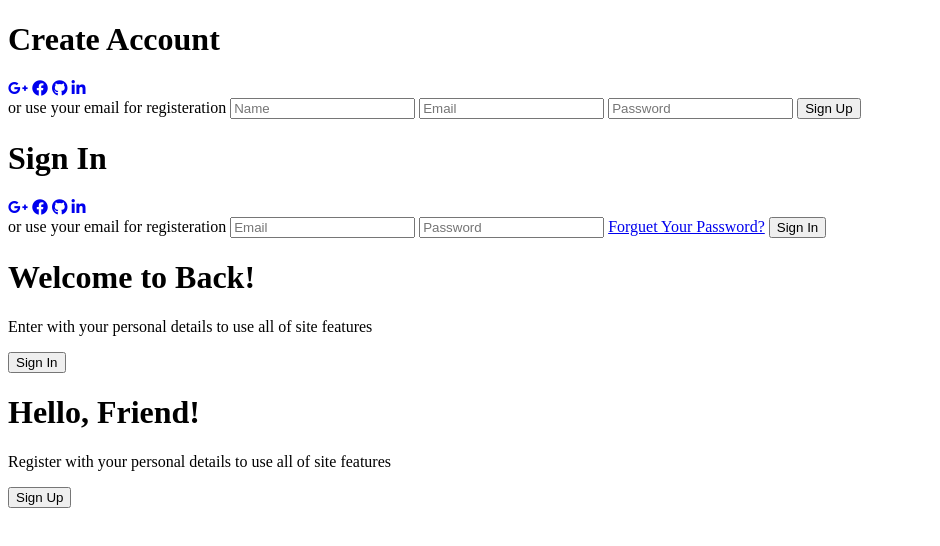
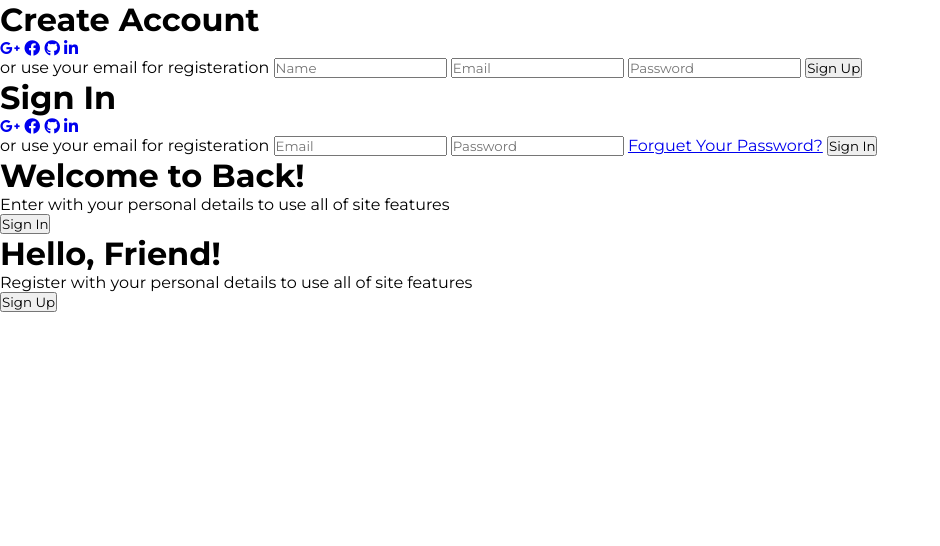
Before and after one commit to davidmatiass/tela-login-morden, a plain HTML site: page index.html in a window 1280 px wide. Shown: the whole page, without its empty margins (0-940 px from the left). Drawn offline with Linux system fonts and the light colour scheme; a script that the page names is missing.

Commit message:
Começando o CSS

```diff
--- a/estilos/style.css
+++ b/estilos/style.css
@@ -1,3 +1,21 @@
 @charset "UTF-8";
 
-*
+
+
+.montserrat {
+  font-family: "Montserrat", sans-serif;
+  font-optical-sizing: auto;
+  font-weight: <weight>;
+  font-style: normal;
+}
+
+* {
+    margin: 0;
+    padding: 0;
+    box-sizing: border-box;
+    font-family: 'Montserrat', sans-serif;
+}
+
+body {
+    background-color:
+}
--- a/index.html
+++ b/index.html
@@ -6,6 +6,9 @@
     <title>Tela de Login</title>
     <link rel="stylesheet" href="estilos/style.css">
     <link rel="stylesheet" href="https://cdnjs.cloudflare.com/ajax/libs/font-awesome/6.4.2/css/all.min.css">
+    <link rel="preconnect" href="https://fonts.googleapis.com">
+    <link rel="preconnect" href="https://fonts.gstatic.com" crossorigin>
+    <link href="https://fonts.googleapis.com/css2?family=Montserrat:ital,wght@0,100..900;1,100..900&display=swap" rel="stylesheet">
 </head>
 
 <body>
```
